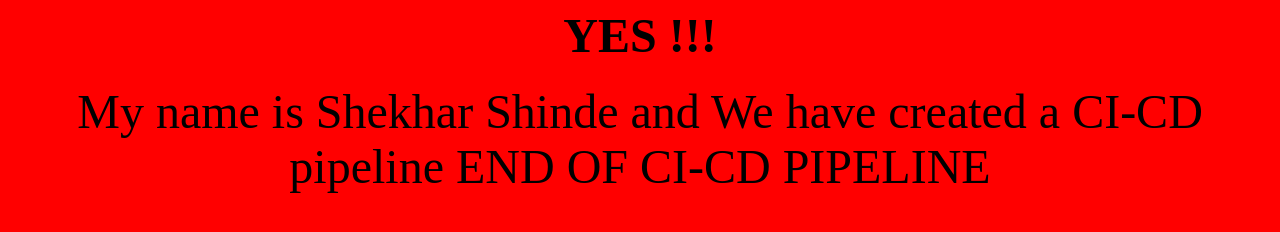
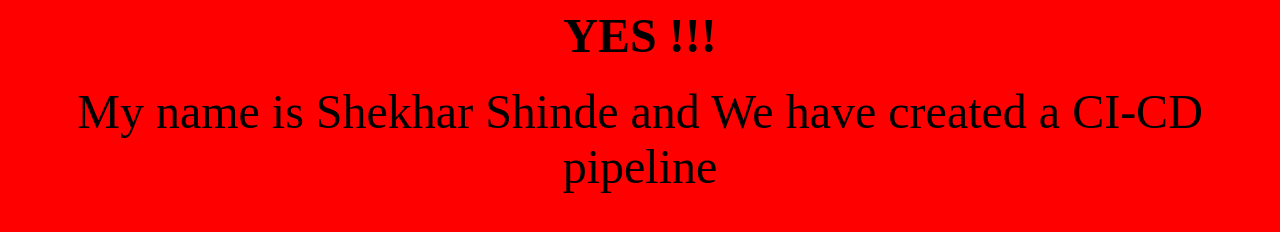
Before and after one commit to shekharshin/shekhar-pipeline, a plain HTML site: page index.html in a window 1280 px wide. Drawn offline with Linux system fonts and the light colour scheme.

Commit message:
Update index.html

```diff
--- a/index.html
+++ b/index.html
@@ -3,7 +3,6 @@
      <center>
             <h1> <FONT SIZE =15>YES !!! </FONT></h1>
             <p1> <FONT SIZE = 10 > My name is Shekhar Shinde  and We have created a CI-CD pipeline </p1>
-            <p2><FONT SIZE = 10 > END OF CI-CD PIPELINE</p2>
      </center>
   </body>
   </html>
```
